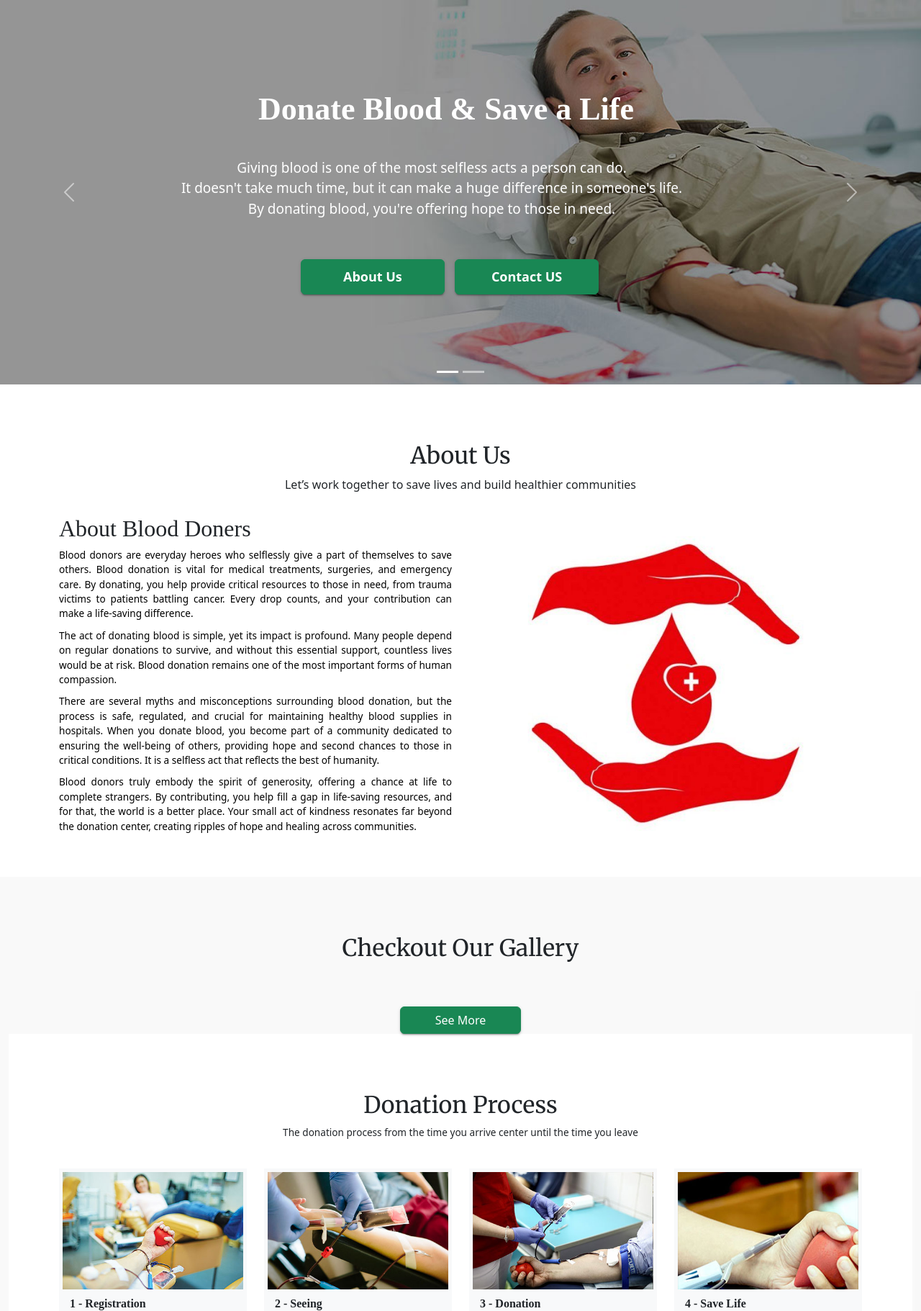
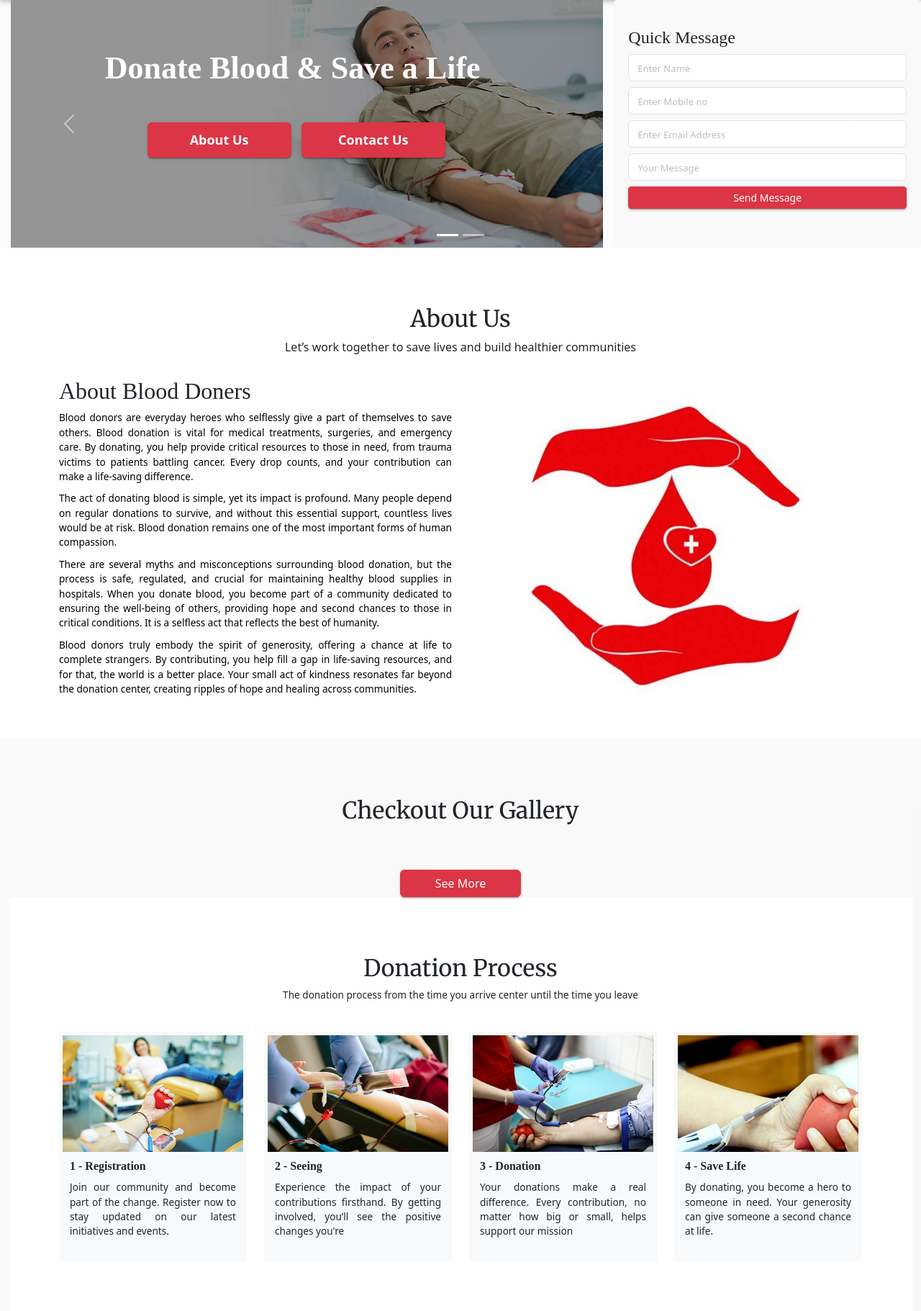
Before and after one commit to mifraheem/bloodster, a Django app: page / in a window 1280 px wide. Shown: the part 148-1969 px from the top of the page at 72% size. Run offline with Django 4.2, Linux system fonts and the light colour scheme; data that the repository does not hold is empty; parts of the project's set-up code (start-up, migrations or seed data) failed here and were passed over; some libraries are stand-ins or nearby versions.

Commit message:
update header

```diff
--- a/templates/base1.html
+++ b/templates/base1.html
@@ -85,7 +85,7 @@
                                             <a class="nav-link" href="/#campaigns">Campaigns</a>
                                         </li>
                                         <li class="nav-item">
-                                            <a class="nav-link" href="/#contact">Contact</a>
+                                            <a class="nav-link" href="#">Contact</a>
                                         </li>
                                         {% if user.is_authenticated %}
                                             {% if user.user_type == 'recipient' %}
@@ -173,24 +173,6 @@
                     </div>
 
                 </div>
-                <div class="col-lg-4 col-md-12 footer-form">
-                    <div class="form-card">
-                        <div class="form-title">
-                            <h4>Quick Message</h4>
-                        </div>
-                        <div class="form-body">
-                            <form action="{% url 'contact_message' %}" method='post' id="contactForm">
-                                {% csrf_token %}
-                                <input type="text" id="quick_name" name='name' placeholder="Enter Name" class="form-control">
-                                <input type="text" id="quick_phone" name='phone' placeholder="Enter Mobile no" class="form-control">
-                                <input type="text" id="quick_email" name='email' placeholder="Enter Email Address" class="form-control">
-                                <input type="text" id="quick_message" name='message' placeholder="Your Message" class="form-control">
-                                <button type="submit" class="btn btn-sm btn-danger w-100">Send Message</button>
-                                <p id="contact_error" class="red text-danger text-center mt-2"></p>
-                            </form>
-                        </div>
-                    </div>
-                </div>
             </div>
             <div class="footer-copy">
                 <div class="row">
--- a/templates/index.html
+++ b/templates/index.html
@@ -2,48 +2,75 @@
 {% block title %}Home{% endblock title %}
 {% load static %}
 {% block content %}
+<style>
+    .slider-detail {
+    display: flex;
+    justify-content: space-between;
+}
+
+.carousel-content {
+    flex: 1;
+
+}
+
+.footer-form {
+    background: #f9f9f9;
+    padding: 20px;
+    border-radius: 5px;
+}
+
+</style>
 
 <div class="slider-detail">
-
     <div id="carouselExampleIndicators" class="carousel slide" data-ride="carousel">
         <ol class="carousel-indicators">
             <li data-target="#carouselExampleIndicators" data-slide-to="0" class="active"></li>
             <li data-target="#carouselExampleIndicators" data-slide-to="1"></li>
-
         </ol>
-            <div class="carousel-inner">
+        <div class="carousel-inner d-flex align-items-center">
+            <div class="d-flex flex-lg-row flex-column w-100">
+                <div class="carousel-content col-lg-8 col-md-12">
                     <div class="carousel-item active">
                         <img class="d-block w-100" src="{% static 'assets/images/slider/slide-02.jpg' %}" alt="First slide">
-                    <div class="carousel-caption d-none d-md-block">
-                        <h5 class=" bounceInDown">Donate Blood & Save a Life</h5>
-                        <p class=" bounceInLeft">Giving blood is one of the most selfless acts a person can do.<br>
-                            It doesn't take much time, but it can make a huge difference in someone's life. <br>
-                            By donating blood, you're offering hope to those in need.</p>
-
-                        <div class=" vbh">
-
-                            <a class="btn btn-success  bounceInUp" href="#about"> About Us </a>
-                            <a class="btn btn-success  bounceInUp" href="#contact"> Contact US </a>
+                        <div class="carousel-caption d-none d-md-block text-left">
+                            <h5 class=" bounceInDown" >Donate Blood & Save a Life</h5>
+                            <div class="vbh">
+                                <a class="btn btn-danger bounceInUp" href="#about">About Us</a>
+                                <a class="btn btn-danger bounceInUp" href="#contact">Contact Us</a>
+                            </div>
+                        </div>
+                    </div>
+                    <div class="carousel-item">
+                        <img class="d-block w-100 " src="{% static 'assets/images/slider/slide-03.jpg' %}" alt="Second slide">
+                        <div class="carousel-caption vdg-cur d-none d-md-block text-left " >
+                            <h5 class="bounceInDown ">Blood Donation Drive</h5>
+                            <div class="vbh">
+                                <a class="btn btn-danger bounceInUp" href="#process">Donate Now</a>
+                                <a class="btn btn-danger bounceInUp" href="#contact">Contact Us</a>
+                            </div>
                         </div>
                     </div>
                 </div>
 
-                <div class="carousel-item">
-                    <img class="d-block w-100" src="{% static 'assets/images/slider/slide-03.jpg' %}" alt="Third slide">
-                    <div class="carousel-caption vdg-cur d-none d-md-block">
-                        <h5 class=" bounceInDown">Blood Donation Drive</h5>
-                        <p class=" bounceInLeft">Your blood donation can save lives and give hope to those in need. <br>
-                            A simple act of kindness makes a big difference. <br>
-                            Let’s work together to save lives and build healthier communities.</p>
-
-                        <div class=" vbh">
-
-                            <a class="btn btn-danger  bounceInUp" href="#process"> Donate Now </a>
-                            <a class="btn btn-danger  bounceInUp" href="#contact"> Contact US </a>
+                <div class="col-lg-4 col-md-12 footer-form d-flex align-items-center">
+                    <div class="form-card w-100">
+                        <div class="form-title">
+                            <h4>Quick Message</h4>
+                        </div>
+                        <div class="form-body">
+                            <form action="{% url 'contact_message' %}" method='post' id="contactForm">
+                                {% csrf_token %}
+                                <input type="text" id="quick_name" name='name' placeholder="Enter Name" class="form-control mb-2">
+                                <input type="text" id="quick_phone" name='phone' placeholder="Enter Mobile no" class="form-control mb-2">
+                                <input type="text" id="quick_email" name='email' placeholder="Enter Email Address" class="form-control mb-2">
+                                <input type="text" id="quick_message" name='message' placeholder="Your Message" class="form-control mb-2">
+                                <button type="submit" class="btn btn-sm btn-danger w-100">Send Message</button>
+                                <p id="contact_error" class="red text-danger text-center mt-2"></p>
+                            </form>
                         </div>
                     </div>
                 </div>
-
+            </div>
         </div>
         <a class="carousel-control-prev" href="#carouselExampleIndicators" role="button" data-slide="prev">
             <span class="carousel-control-prev-icon" aria-hidden="true"></span>
@@ -54,8 +81,6 @@
             <span class="sr-only">Next</span>
         </a>
     </div>
-
-
 </div>
 
     <!--*************** About Us Starts Here ***************-->
@@ -99,7 +124,7 @@
             </div>
             <div class="text-center">
                 <a href="{% url 'full_gallery' %}">
-                    <div class="btn btn-success bounceInUp mt-4 px-5">See More</div>
+                    <div class="btn btn-danger bounceInUp mt-4 px-5">See More</div>
                 </a>
             </div>
         </div>
@@ -188,7 +213,7 @@
                 </div>
                 <div class="text-center">
                     <a href="{% url 'campaign_list' %}">
-                        <div class="btn btn-success bounceInUp mt-4 px-5">View All</div>
+                        <div class="btn btn-danger bounceInUp mt-4 px-5">View All</div>
                     </a>
                 </div>
             </div>
```
Lines whose indentation alone changed are shown as unchanged.
